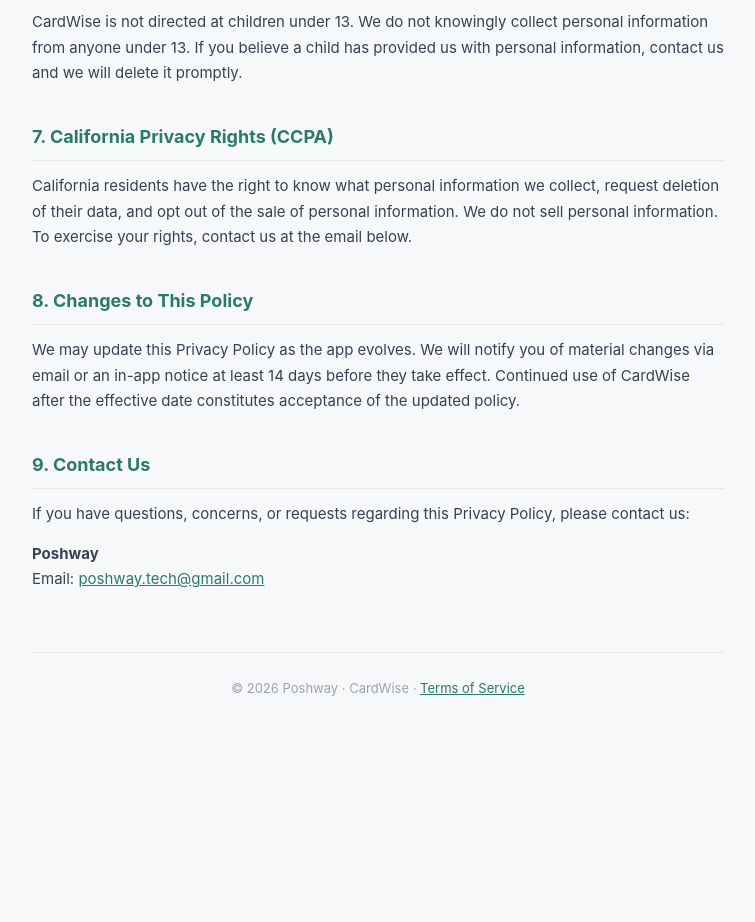
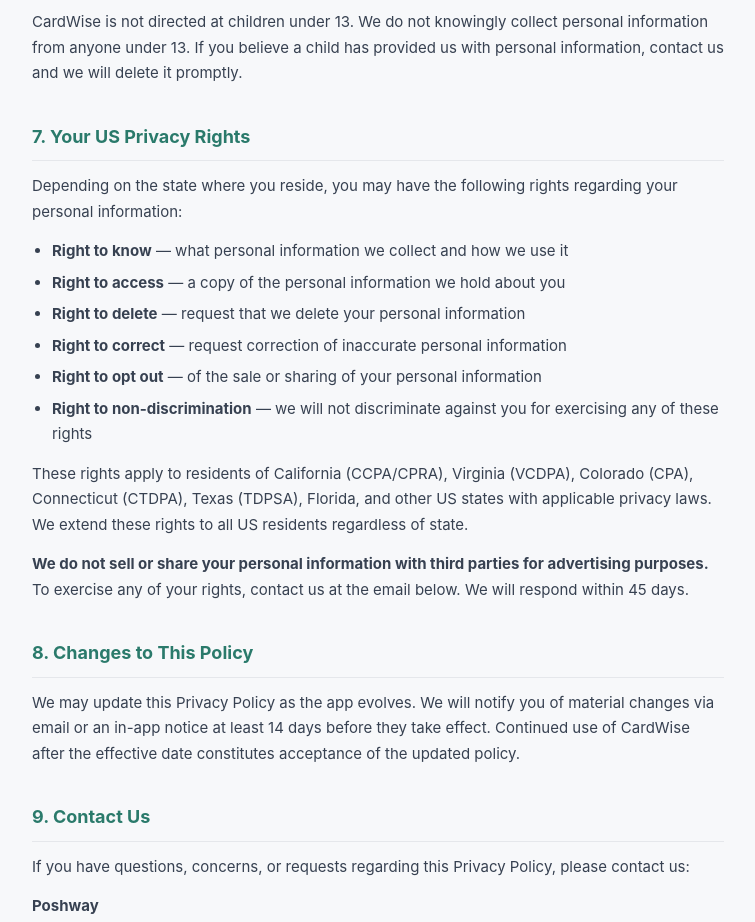
Before and after one commit to poshwaytech-stack/cardwise-legal, a plain HTML site: page privacy-policy.html in a window 1280 px wide. Shown: the part 2214-3136 px from the top of the page, without its empty margins (262-1017 px from the left). Before the commit the page ends 2993 px from the top, so only its background shows below. Drawn offline with Linux system fonts and the light colour scheme.

Commit message:
Extend privacy rights to all US residents, not just California

```diff
--- a/privacy-policy.html
+++ b/privacy-policy.html
@@ -139,11 +139,27 @@
     information, contact us and we will delete it promptly.
   </p>
 
-  <h2>7. California Privacy Rights (CCPA)</h2>
+  <h2>7. Your US Privacy Rights</h2>
   <p>
-    California residents have the right to know what personal information we collect, request
-    deletion of their data, and opt out of the sale of personal information. We do not sell
-    personal information. To exercise your rights, contact us at the email below.
+    Depending on the state where you reside, you may have the following rights regarding your
+    personal information:
+  </p>
+  <ul>
+    <li><strong>Right to know</strong> — what personal information we collect and how we use it</li>
+    <li><strong>Right to access</strong> — a copy of the personal information we hold about you</li>
+    <li><strong>Right to delete</strong> — request that we delete your personal information</li>
+    <li><strong>Right to correct</strong> — request correction of inaccurate personal information</li>
+    <li><strong>Right to opt out</strong> — of the sale or sharing of your personal information</li>
+    <li><strong>Right to non-discrimination</strong> — we will not discriminate against you for exercising any of these rights</li>
+  </ul>
+  <p>
+    These rights apply to residents of California (CCPA/CPRA), Virginia (VCDPA), Colorado (CPA),
+    Connecticut (CTDPA), Texas (TDPSA), Florida, and other US states with applicable privacy laws.
+    We extend these rights to all US residents regardless of state.
+  </p>
+  <p>
+    <strong>We do not sell or share your personal information with third parties for advertising purposes.</strong>
+    To exercise any of your rights, contact us at the email below. We will respond within 45 days.
   </p>
 
   <h2>8. Changes to This Policy</h2>
```
